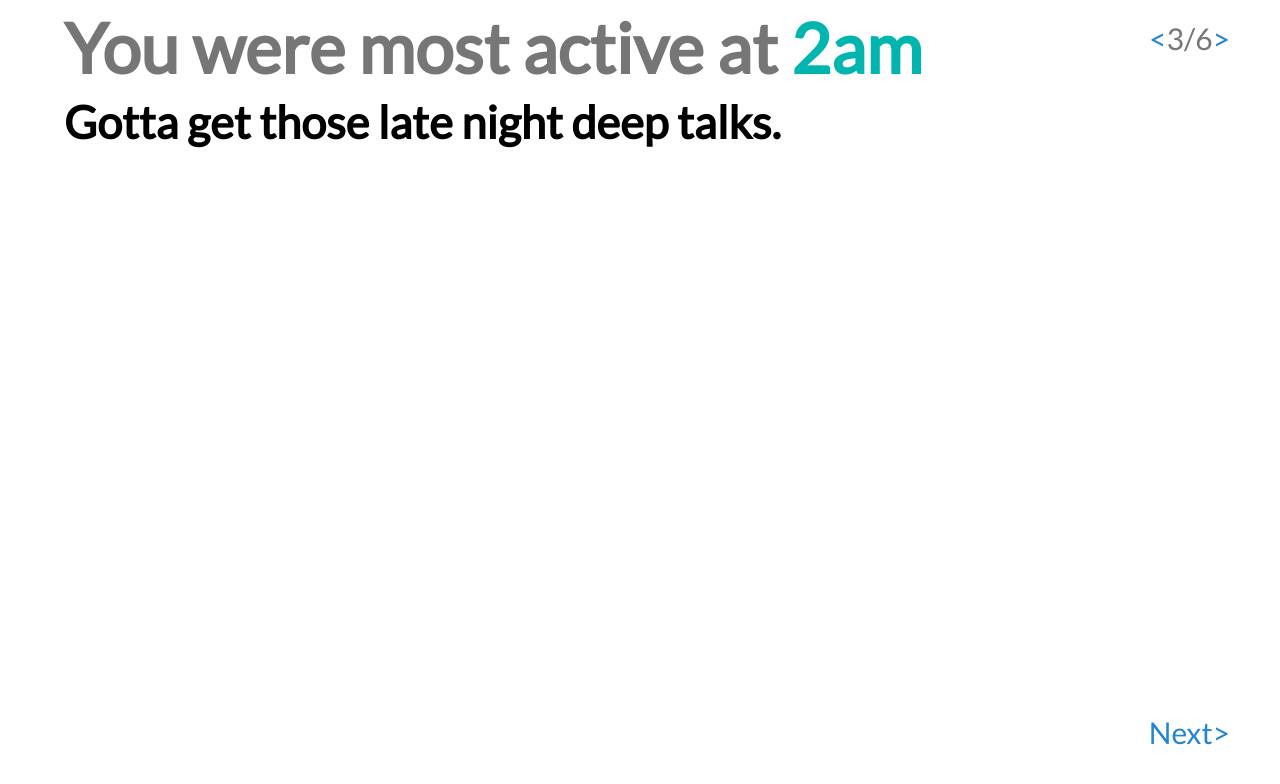
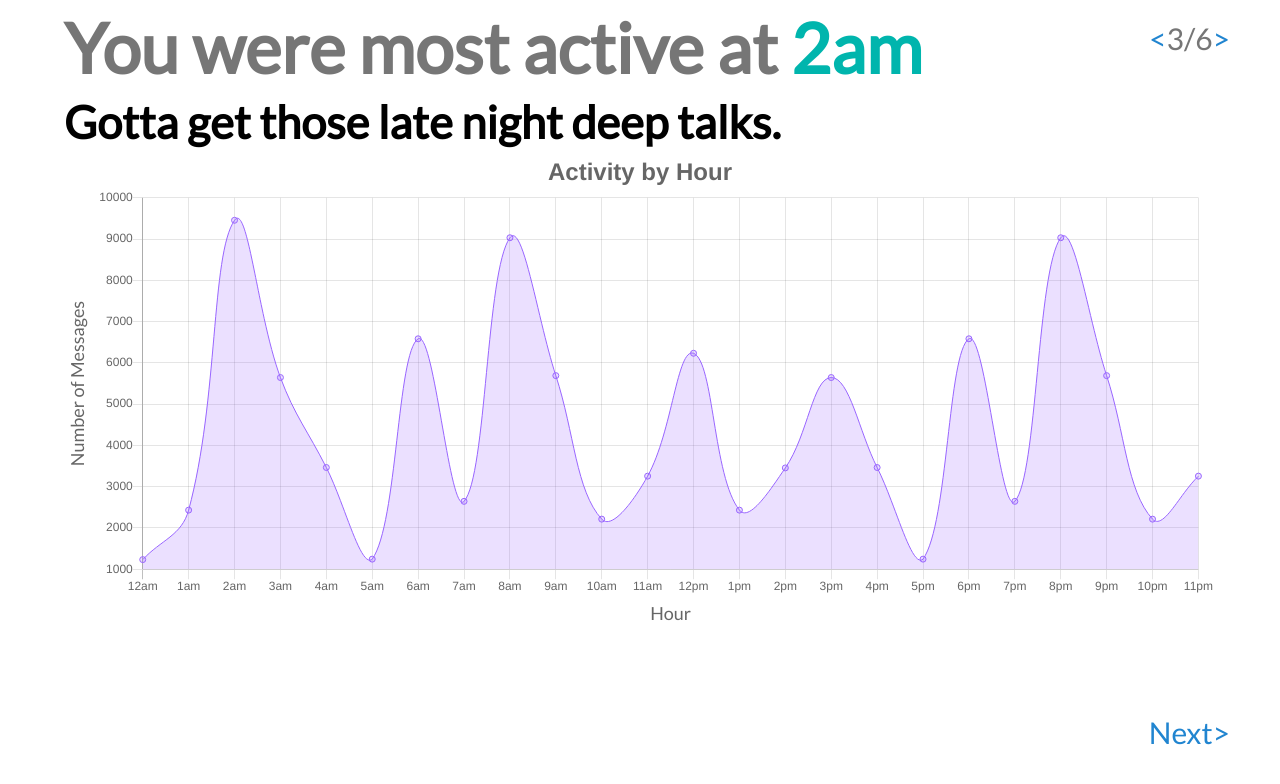
Before and after one commit to austichen/messenger-insights, a Gatsby site in the folder web-app/: page /most-active-hour in a window 1280 px wide. Built offline with nearby package versions, Linux system fonts and the light colour scheme; Gatsby itself is replaced by a stand-in of ours.

Commit message:
Add more graphs

```diff
--- a/web-app/src/pages/most-active-hour.js
+++ b/web-app/src/pages/most-active-hour.js
@@ -2,7 +2,7 @@ import React from 'react'
 import { graphql } from 'gatsby'
 
 import Layout from '../components/layout'
-import { SubHeader, NextButton } from '../components'
+import { SubHeader, NextButton, Graph } from '../components'
 import SEO from '../components/seo'
 import { PAGES } from '../utils/constants'
 import { convertXYToObj } from '../utils/helpers'
@@ -64,6 +64,14 @@ const MessagesPerYear = ({ data }) => {
                 <span className="teal">{mostActiveHours[MAHLen - 1]}</span>
             </SubHeader>
             <h2>{activityMessage}</h2>
+            <Graph
+                type="line"
+                x={x}
+                y={y}
+                xLabel="Hour"
+                yLabel="Number of Messages"
+                title="Activity by Hour"
+            />
             <NextButton nextPage={PAGES[3]} />
         </Layout>
     )
```
Also changed, not shown: web-app/src/pages/most-active-month.js (+9 -1 lines), web-app/src/pages/top-gcs.js (+10 -1 lines).
